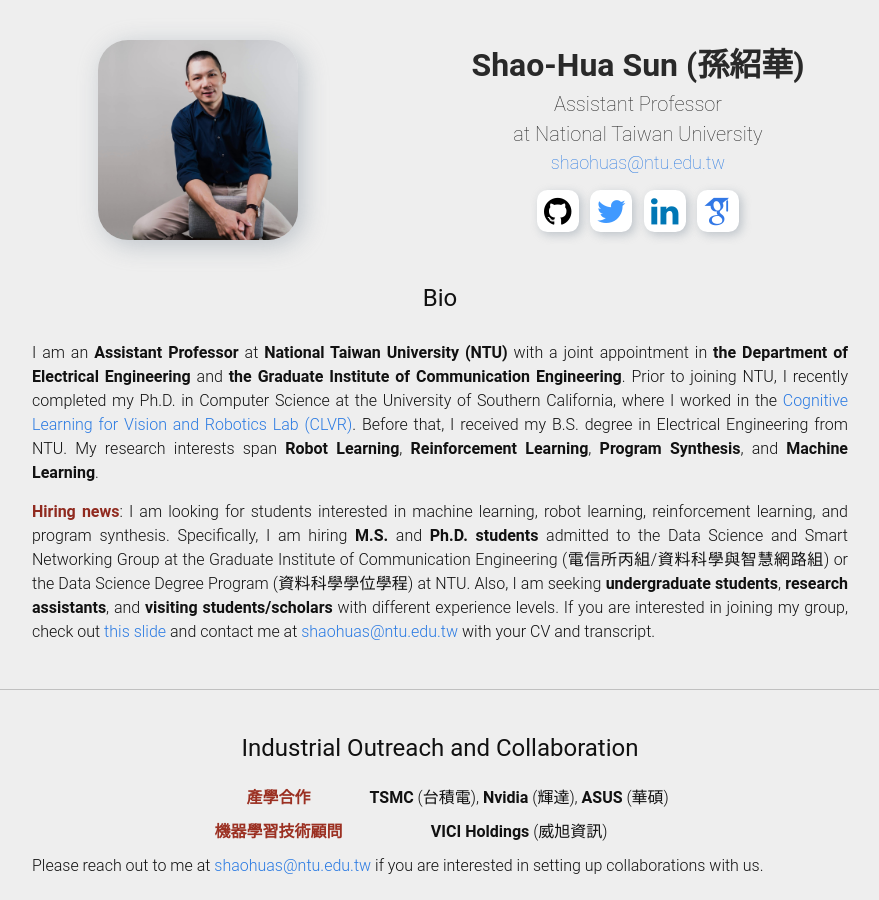
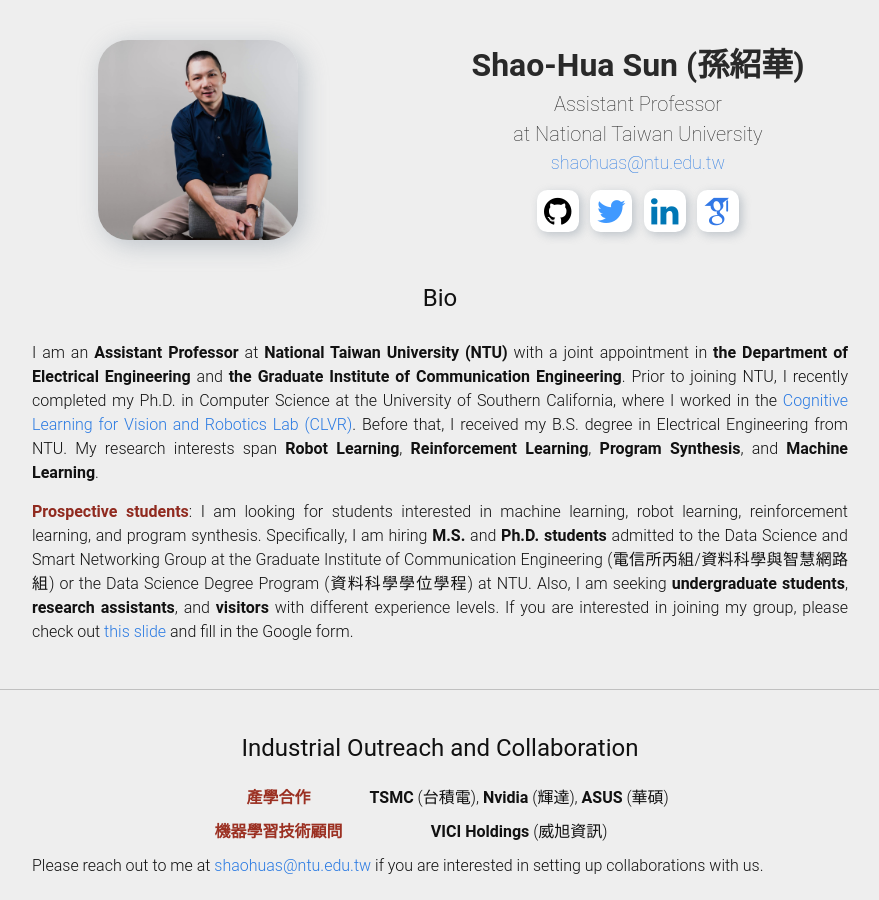
Before and after one commit to shaohua0116/shaohua0116.github.io, a Jekyll site: the page built from index.html, in a window 1280 px wide and 900 px high. Shown: the whole window, without its empty margins (200-1079 px from the left). Built offline with Jekyll 4.4.1, drawn with Linux system fonts in a browser that asks for light colours; some web fonts are replaced.

Commit message:
update hiring

```diff
--- a/_data/bio.yml
+++ b/_data/bio.yml
@@ -11,9 +11,7 @@ normal:
   title:    ""
   content:
     me: "I am an <strong>Assistant Professor</strong> at <strong>National Taiwan University (NTU)</strong> with a joint appointment in <strong>the Department of Electrical Engineering</strong> and <strong>the Graduate Institute of Communication Engineering</strong>. Prior to joining NTU, I recently completed my Ph.D. in Computer Science at the University of Southern California, where I worked in the <a href='http://clvrai.com/' target='_blank'>Cognitive Learning for Vision and Robotics Lab (CLVR)</a>. Before that, I received my B.S. degree in Electrical Engineering from NTU. My research interests span <strong>Robot Learning</strong>, <strong>Reinforcement Learning</strong>, <strong>Program Synthesis</strong>, and <strong>Machine Learning</strong>."
-    hiring: "<p><span style='color: #902a1f;'><strong>Hiring news</strong></span>: I am looking for students interested in machine learning, robot learning, reinforcement learning, and program synthesis. Specifically, I am hiring <strong>M.S.</strong> and <strong>Ph.D. students</strong> admitted to the Data Science and Smart Networking Group at the Graduate Institute of Communication Engineering (電信所丙組/資料科學與智慧網路組) or the Data Science Degree Program (資料科學學位學程) at NTU.
-      Also, I am seeking <strong>undergraduate students</strong>, <strong>research assistants</strong>, and <strong>visiting students/scholars</strong> with different experience levels.
-    If you are interested in joining my group, check out <a href='https://drive.google.com/file/d/1INWuY1oYVQvc0ycZi5kjvRuGfGudUU-6/view?usp=sharing' target='_blank'>this slide</a> and contact me at <a href = 'mailto: shaohuas@ntu.edu.tw'>shaohuas@ntu.edu.tw</a> with your CV and transcript."
+    hiring: "<p><span style='color: #902a1f;'><strong>Prospective students</strong></span>: I am looking for students interested in machine learning, robot learning, reinforcement learning, and program synthesis. Specifically, I am hiring <strong>M.S.</strong> and <strong>Ph.D. students</strong> admitted to the Data Science and Smart Networking Group at the Graduate Institute of Communication Engineering (電信所丙組/資料科學與智慧網路組) or the Data Science Degree Program (資料科學學位學程) at NTU. Also, I am seeking <strong>undergraduate students</strong>, <strong>research assistants</strong>, and <strong>visitors</strong> with different experience levels. If you are interested in joining my group, please check out <a href='https://drive.google.com/file/d/1INWuY1oYVQvc0ycZi5kjvRuGfGudUU-6/view?usp=sharing' target='_blank'>this slide</a> and fill in the Google form."
 
 visit_lab: "<p>If you are interested in joining my group, you are very welcome to visit my lab at MK-518 (學新館518) to talk to my graduate and undergraduate students to learn about their research topics, my advising style, etc. Note that weekday afternoon usually works best, especially Thursday and Friday afternoons.</p>"
 short:
```
